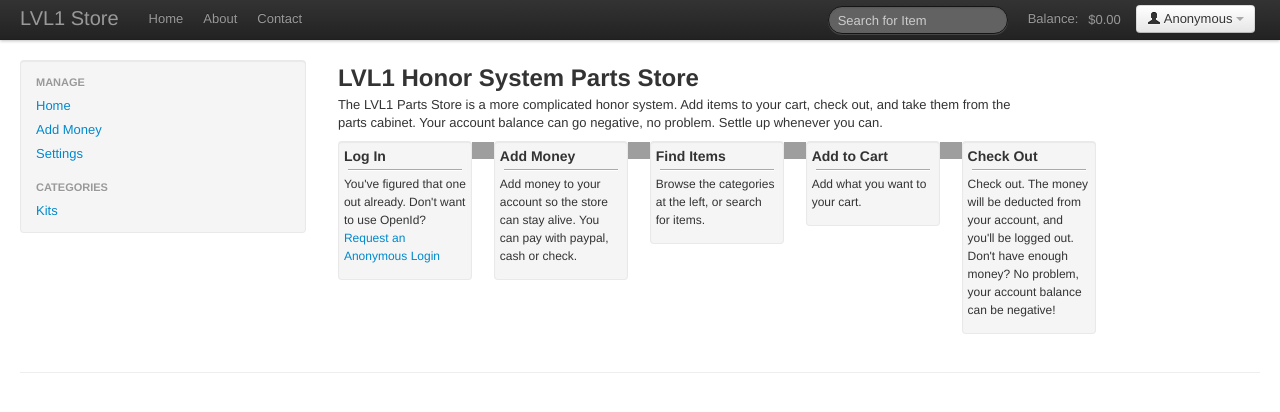
After one commit to guyt101z/honorCart, a Flask app: template templates/newbie.html in a window 1280 px wide. The commit adds this page. Shown: the top 412 px of the page. Run offline with Flask 2, Linux system fonts and the light colour scheme; the template is opened without the code that fills it, so the values that code supplies are empty; data comes from the database, SQL or seed files in the repository; both versions use the stored data as it was after the commit; some libraries are stand-ins or nearby versions; grey boxes are pictures that could not be loaded.

Commit message:
Futile search fixes didn't work, added some helper pages.

```diff
--- a/category/templates/item_shelf.html
+++ b/category/templates/item_shelf.html
@@ -5,11 +5,6 @@
 	<div class="span9">
 		<ul class="unstyled">
 		{% for item in items %}
-			{{display_item(item)}}
-			{{display_item(item)}}
-			{{display_item(item)}}
-			{{display_item(item)}}
-			{{display_item(item)}}
 			{{display_item(item)}}
 		{% endfor %}
 		</ul>
--- a/database.py
+++ b/database.py
@@ -2,6 +2,7 @@ from __future__ import with_statement
 from flask import Flask
 from flask.ext.sqlalchemy import SQLAlchemy
 import flask.ext.whooshalchemy
+from whoosh_fix import _get_whoosh_index
 
 from werkzeug.security import generate_password_hash, \
      check_password_hash
@@ -13,6 +14,8 @@ def init_db_app(app):
     app.config['SQLALCHEMY_DATABASE_URI'] = 'sqlite:///dataStore.db'
     app.config['WHOOSH_BASE'] = 'search_index'
     db.init_app(app)
+    db.app = app
+
 
 
 class User(db.Model):
--- a/store.py
+++ b/store.py
@@ -54,6 +54,16 @@ def contact():
     return render_template("contact.html")
 
 
+@app.route("/newbie")
+def newbie():
+    return render_template("newbie.html")
+
+
+@app.route("/money")
+def money():
+    return render_template("money.html")
+
+
 @app.route("/rules")
 def daRules():
     print app.url_map
--- a/templates/base.html
+++ b/templates/base.html
@@ -94,12 +94,12 @@
               <div class="span6">
                 <h2>Help, I'm New!</h2>
                 <p>That's okay, click the button below for a helping hand.</p>
-                <p><a class="btn" href="#">Newbie Help »</a></p>
+                <p><a class="btn" href="newbie">Newbie Help »</a></p>
               </div>
               <div class="span6">
                 <h2>Help, I'm Broke!</h2>
                 <p>That can't be helped. If you'd like to know how your options for adding money to your store account, though, I think we can figure that out.</p>
-                <p><a class="btn" href="#">Money Help »</a></p>
+                <p><a class="btn" href="money">Money Help »</a></p>
               </div>
             </div>
           {% endblock %}
@@ -109,7 +109,7 @@
       <hr>
 
       <footer>
-        <p>&copy; Company 2012</p>
+        <!-- <p>&copy; Company 2012</p> --/>
       </footer>
 
     </div><!--/.fluid-container-->
--- /dev/null
+++ b/templates/newbie.html
@@ -0,0 +1,40 @@
+{% extends 'base.html' %}
+{% block content %}
+    <div class="row-fluid">
+        <div class="span9">
+            <h2>LVL1 Honor System Parts Store</h2>
+            <p>The LVL1 Parts Store is a more complicated honor system. Add items to your cart, check out, and take them from the parts cabinet. Your account balance can go negative, no problem. Settle up whenever you can.</p>
+        </div>
+    </div>
+    <div class="row-fluid">
+        <div class="span2 well" style="margin-left: 0; padding: 5px;">
+            <h4>Log In</h4>
+            <hr style="margin: 4px; border-top: 1px solid #aaa">
+            <p style="font-size: 12px;">You've figured that one out already.  Don't want to use OpenId? <a href="mailto:store@lvl1.org">Request an Anonymous Login</a></p>
+        </div>
+        <div class="arrow" style="width: 2.38%; float: left;"><img src="/static/img/arrow-right.png" alt=""></div>
+        <div class="span2 well" style="margin-left: 0; padding: 5px;">
+            <h4>Add Money</h4>
+            <hr style="margin: 4px; border-top: 1px solid #aaa">
+            <p style="font-size: 12px;">Add money to your account so the store can stay alive.  You can pay with paypal, cash or check.</p>
+        </div>
+        <div class="arrow" style="width: 2.38%; float: left;"><img src="/static/img/arrow-right.png" alt=""></div>
+        <div class="span2 well" style="margin-left: 0; padding: 5px;">
+            <h4>Find Items</h4>
+            <hr style="margin: 4px; border-top: 1px solid #aaa">
+            <p style="font-size: 12px;">Browse the categories at the left, or search for items.</p>
+        </div>
+        <div class="arrow" style="width: 2.38%; float: left;"><img src="/static/img/arrow-right.png" alt=""></div>
+        <div class="span2 well" style="margin-left: 0; padding: 5px;">
+            <h4>Add to Cart</h4>
+            <hr style="margin: 4px; border-top: 1px solid #aaa">
+            <p style="font-size: 12px;">Add what you want to your cart.</p>
+        </div>
+        <div class="arrow" style="width: 2.38%; float: left;"><img src="/static/img/arrow-right.png" alt=""></div>
+        <div class="span2 well" style="margin-left: 0; padding: 5px;">
+            <h4>Check Out</h4>
+            <hr style="margin: 4px; border-top: 1px solid #aaa">
+            <p style="font-size: 12px;">Check out. The money will be deducted from your account, and you'll be logged out. Don't have enough money? No problem, your account balance can be negative!</p>
+        </div>
+    </div>
+{% endblock %}
```
Also changed, not shown: templates/money.html (added, +27 -0 lines), whoosh_fix.py (added, +51 -0 lines), dataStore.db, 2 other files.
